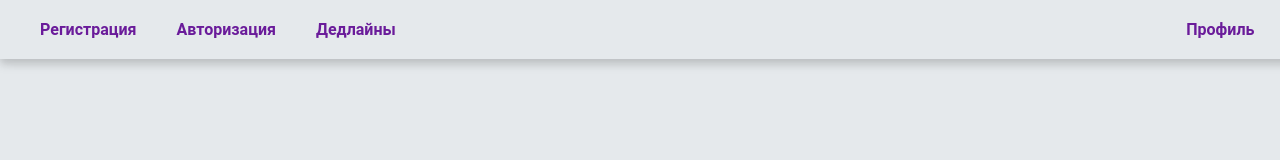
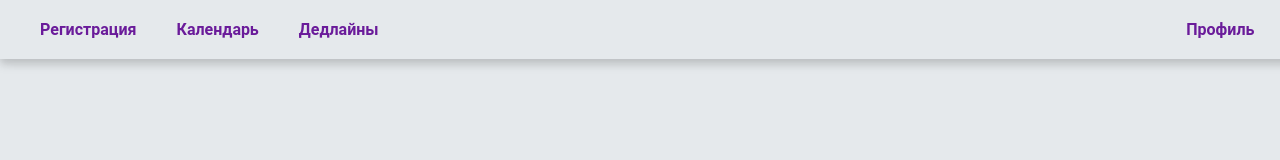
Before and after one commit to SennovE/Chrono, a Vue app in the folder frontend/: page / in a window 1280 px wide. Shown: the top 160 px of the page. Built offline with nearby package versions, Linux system fonts and the light colour scheme.

Commit message:
style start page

```diff
--- a/frontend/src/pages/start/components/NavPanel.vue
+++ b/frontend/src/pages/start/components/NavPanel.vue
@@ -2,7 +2,7 @@
   <div class="top-nav-start">
       <ul>
           <li @click="router.push({name: 'Registration'})"><b>Регистрация</b></li>
-          <li @click="router.push({name: 'Login Page'})"><b>Авторизация</b></li>
+          <li @click="router.push({name: 'Schedule Page'})"><b>Календарь</b></li>
           <li @click="router.push({name: 'Deadlines Page'})"><b>Дедлайны</b></li>
           <li
               class="right-button"
```
